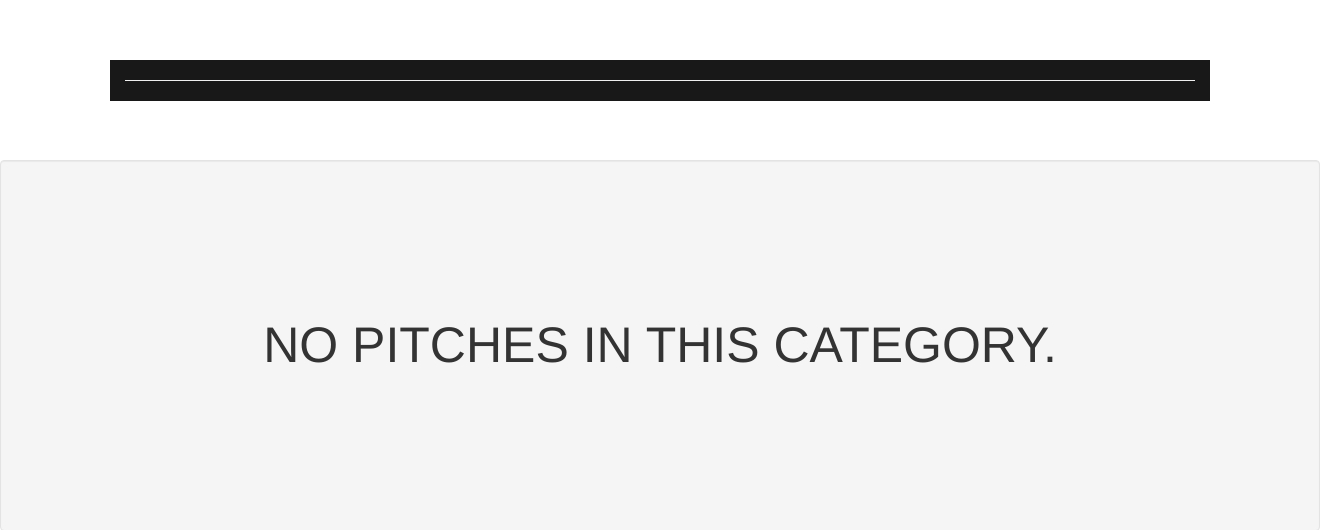
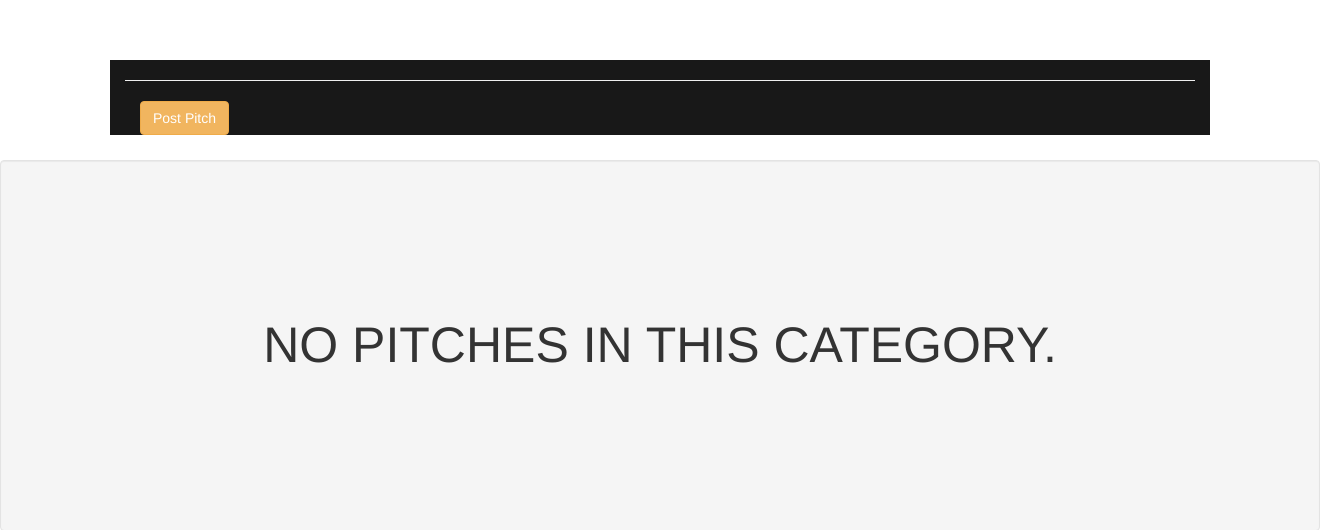
Before and after one commit to aline-bebe/picthes, a Flask app: template app/templates/category.html in a window 1320 px wide. Shown: the part 52-582 px from the top of the page. Run offline with Flask 2, Linux system fonts and the light colour scheme; the template is opened without the code that fills it, so the values that code supplies are empty; some libraries are stand-ins or nearby versions.

Commit message:
read-me and styling in categories

```diff
--- a/app/templates/category.html
+++ b/app/templates/category.html
@@ -17,6 +17,9 @@
         <h3 class="text-center" style="color:beige;">{{category.name|upper}}</h3>
 
         <hr>
+        <div class="container">
+            <a class="btn btn-warning text-center " style="float:left;" href="{{url_for('main.new_pitch',id=category.id)}}"> Post  Pitch</a>
+       </div>
 
     </div> <br> <br> <br><br><br>
 
@@ -26,9 +29,7 @@
       <div class="col-sm-12 col-md-8" >
           {{ macro.displayPitches(pitches)}}
       </div>
-      <div class="container">
-            <a class="btn btn-warning text-center " style="float:left;" href="{{url_for('main.new_pitch',id=category.id)}}"> Post  Pitch</a>
-      </div>
+
     {%else%}
 
         <div class="well">
```
Also changed, not shown: README.md.
